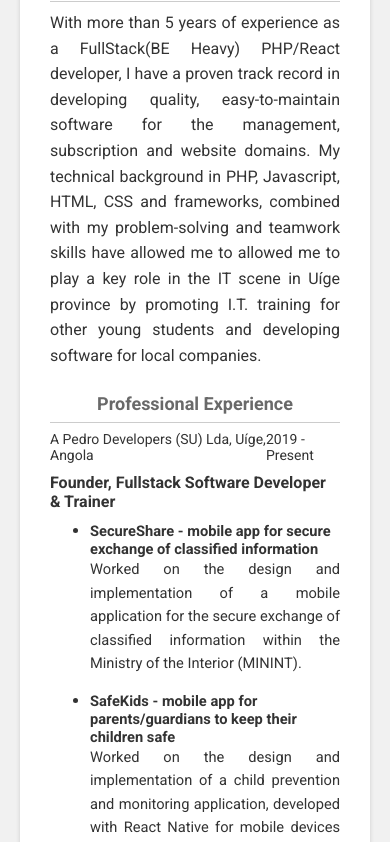
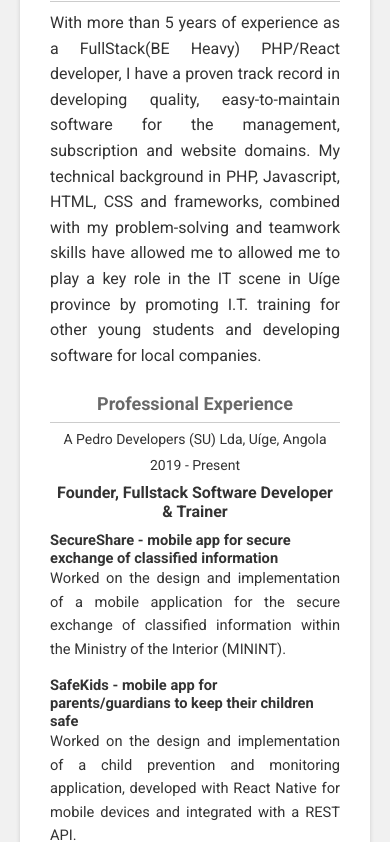
Before and after one commit to adaopedro/curriculum-vitae, a plain HTML site: page index.html in a window 390 px wide. Shown: the part 290-1132 px from the top of the page. Drawn offline with nearby package versions, Linux system fonts and the light colour scheme.

Commit message:
improve ui responsiveness

```diff
--- a/style.css
+++ b/style.css
@@ -5,15 +5,6 @@
     color: #333;
     text-decoration: none;
     list-style-type: none;
-}
-
-body {
-    font-family: Roboto, "sans-serif";
-    background-color: #f1f1f1;
-    padding: 50px 0;
-    display: flex;
-    justify-content: center;
-    align-items: center;
 }
 
 .sheet {
@@ -56,6 +47,15 @@ h2 {
     font-weight: 700;
     color: #696969;
     text-align: center;
+}
+
+body {
+    font-family: Roboto, "sans-serif";
+    background-color: #f1f1f1;
+    padding: 50px 0;
+    display: flex;
+    justify-content: center;
+    align-items: center;
 }
 
 header {
@@ -115,9 +115,6 @@ section > div .where {
     display: flex;
     justify-content: space-between;
     margin-bottom: 5px;
-}
-
-section > div .where  {
     font-size: 14px;
 }
 
@@ -155,9 +152,6 @@ footer {
 }
 
 @media screen and (max-width: 480px) {
-    body {
-        padding: 20px 0;
-    }
 
     .link#download {
         width: 200px;
@@ -171,12 +165,43 @@ footer {
         padding-top: 50px;
     }
 
+    body {
+        padding: 20px 0;
+    }
+
     header .details {
         flex-direction: column;
     }
 
     header .details,
     section#introduction {
-        margin-top: 10px
-    };
+        margin-top: 10px;
+    }
+
+    section > div .where  {
+        flex-direction: column;
+        align-items: center;
+        gap: 10px;
+    }
+
+    section > div .what {
+        text-align: center;
+    }
+
+    section ul {
+        padding-left: 0;
+    }
+
+    section ul li {
+        list-style-type: none;
+    }
+
+    section ul li h4 {
+        /* text-align: center; */
+    }
+
+    footer {
+        justify-content: center;
+    }
+
 }
```
